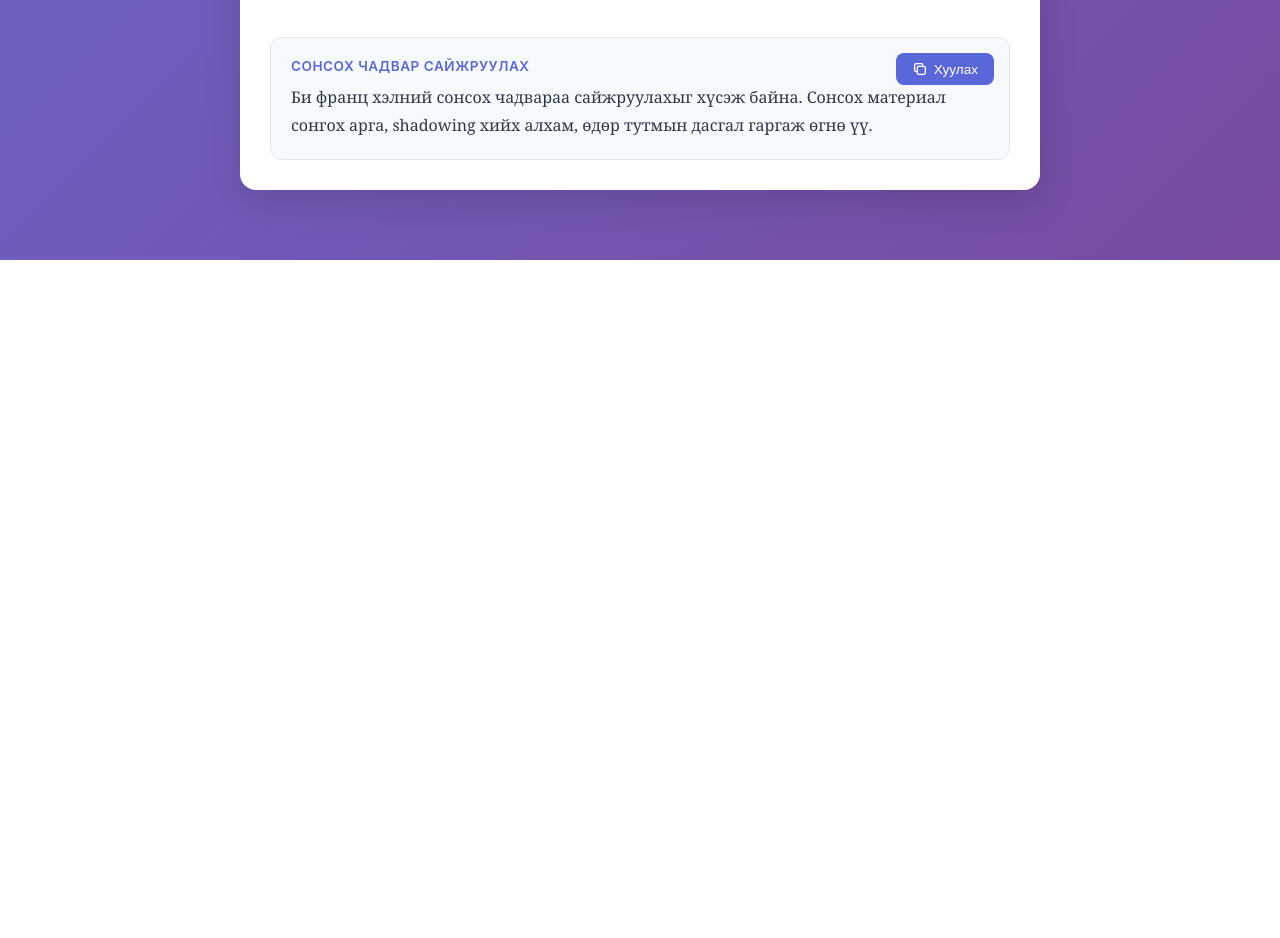
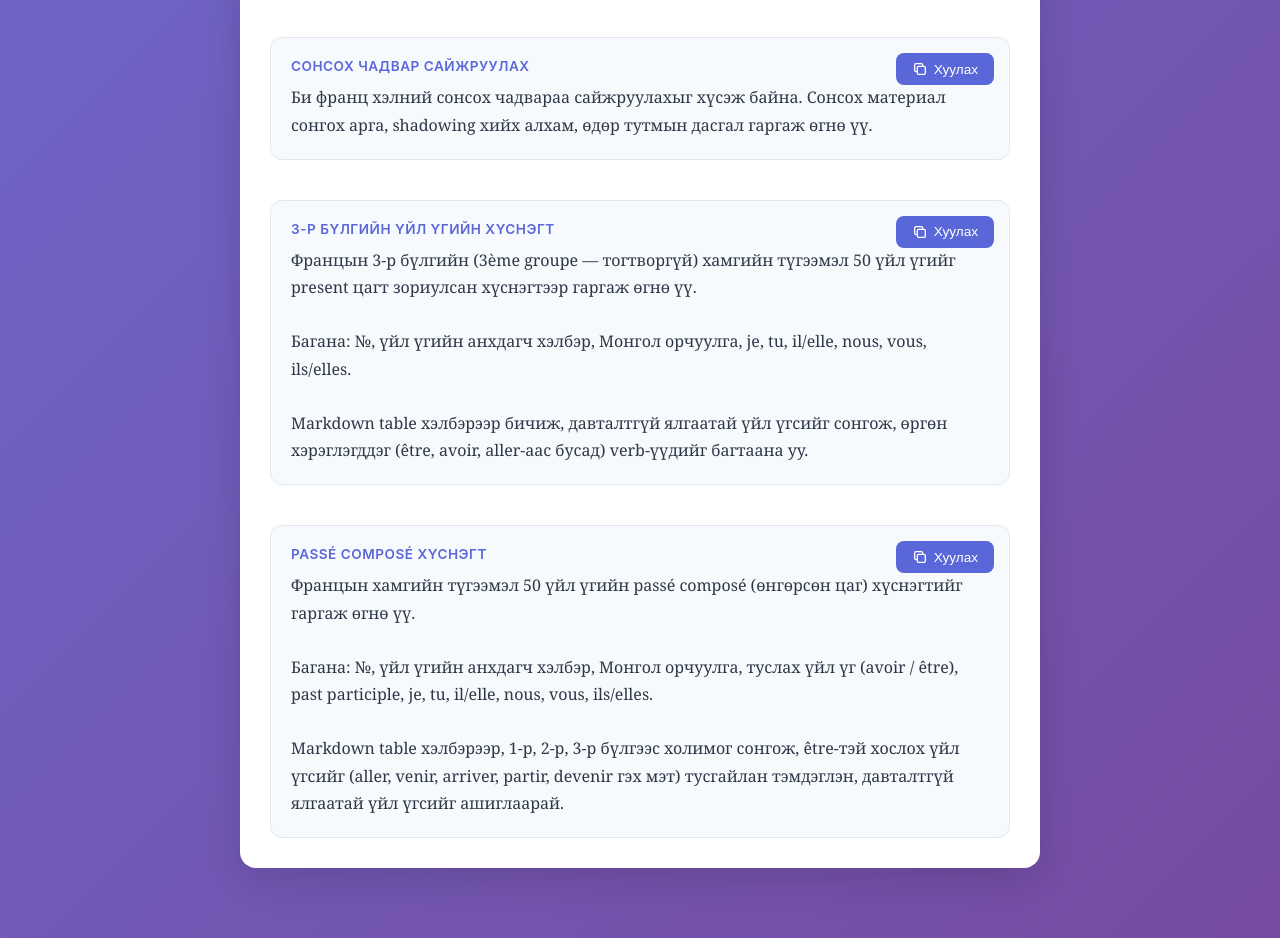
Before and after one commit to tuvshinjargal/learn-french, a plain HTML site: page index.html in a window 1280 px wide. Shown: the part 2290-3228 px from the top of the page. Before the commit the page ends 2550 px from the top, so only its background shows below. Drawn offline with Linux system fonts and the light colour scheme.

Commit message:
Update index.html

```diff
--- a/index.html
+++ b/index.html
@@ -301,6 +301,36 @@
                     <div class="prompt-label">Сонсох чадвар сайжруулах</div>
                     <div class="prompt-text" id="followup-7">Би франц хэлний сонсох чадвараа сайжруулахыг хүсэж байна. Сонсох материал сонгох арга, shadowing хийх алхам, өдөр тутмын дасгал гаргаж өгнө үү.</div>
                 </div>
+
+                <div class="prompt-card">
+                    <button class="copy-btn" onclick="copyText(this, 'followup-8')">
+                        <svg class="copy-icon" fill="none" stroke="currentColor" viewBox="0 0 24 24">
+                            <path stroke-linecap="round" stroke-linejoin="round" stroke-width="2" d="M8 16H6a2 2 0 01-2-2V6a2 2 0 012-2h8a2 2 0 012 2v2m-6 12h8a2 2 0 002-2v-8a2 2 0 00-2-2h-8a2 2 0 00-2 2v8a2 2 0 002 2z"/>
+                        </svg>
+                        Хуулах
+                    </button>
+                    <div class="prompt-label">3-р бүлгийн үйл үгийн хүснэгт</div>
+                    <div class="prompt-text" id="followup-8">Францын 3-р бүлгийн (3ème groupe — тогтворгүй) хамгийн түгээмэл 50 үйл үгийг present цагт зориулсан хүснэгтээр гаргаж өгнө үү.
+
+Багана: №, үйл үгийн анхдагч хэлбэр, Монгол орчуулга, je, tu, il/elle, nous, vous, ils/elles.
+
+Markdown table хэлбэрээр бичиж, давталтгүй ялгаатай үйл үгсийг сонгож, өргөн хэрэглэгддэг (être, avoir, aller-аас бусад) verb-үүдийг багтаана уу.</div>
+                </div>
+
+                <div class="prompt-card">
+                    <button class="copy-btn" onclick="copyText(this, 'followup-9')">
+                        <svg class="copy-icon" fill="none" stroke="currentColor" viewBox="0 0 24 24">
+                            <path stroke-linecap="round" stroke-linejoin="round" stroke-width="2" d="M8 16H6a2 2 0 01-2-2V6a2 2 0 012-2h8a2 2 0 012 2v2m-6 12h8a2 2 0 002-2v-8a2 2 0 00-2-2h-8a2 2 0 00-2 2v8a2 2 0 002 2z"/>
+                        </svg>
+                        Хуулах
+                    </button>
+                    <div class="prompt-label">Passé composé хүснэгт</div>
+                    <div class="prompt-text" id="followup-9">Францын хамгийн түгээмэл 50 үйл үгийн passé composé (өнгөрсөн цаг) хүснэгтийг гаргаж өгнө үү.
+
+Багана: №, үйл үгийн анхдагч хэлбэр, Монгол орчуулга, туслах үйл үг (avoir / être), past participle, je, tu, il/elle, nous, vous, ils/elles.
+
+Markdown table хэлбэрээр, 1-р, 2-р, 3-р бүлгээс холимог сонгож, être-тэй хослох үйл үгсийг (aller, venir, arriver, partir, devenir гэх мэт) тусгайлан тэмдэглэн, давталтгүй ялгаатай үйл үгсийг ашиглаарай.</div>
+                </div>
             </div>
         </div>
     </div>
```
